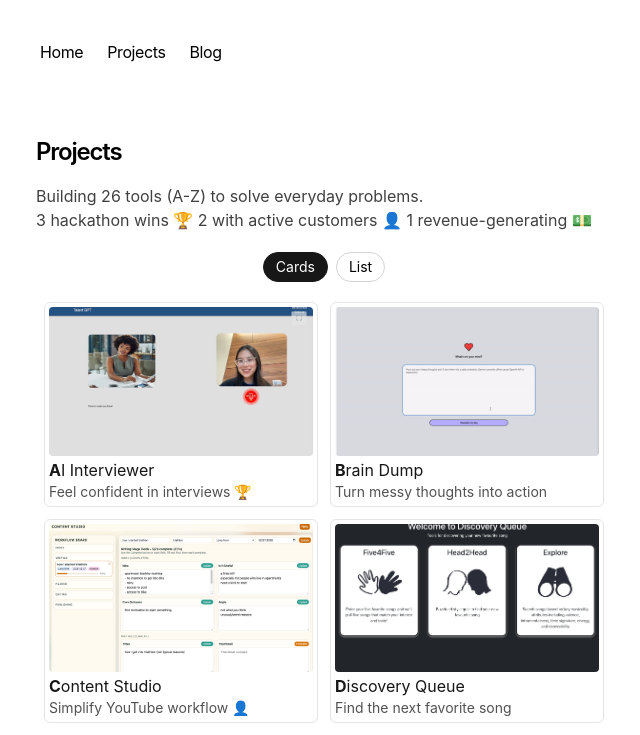
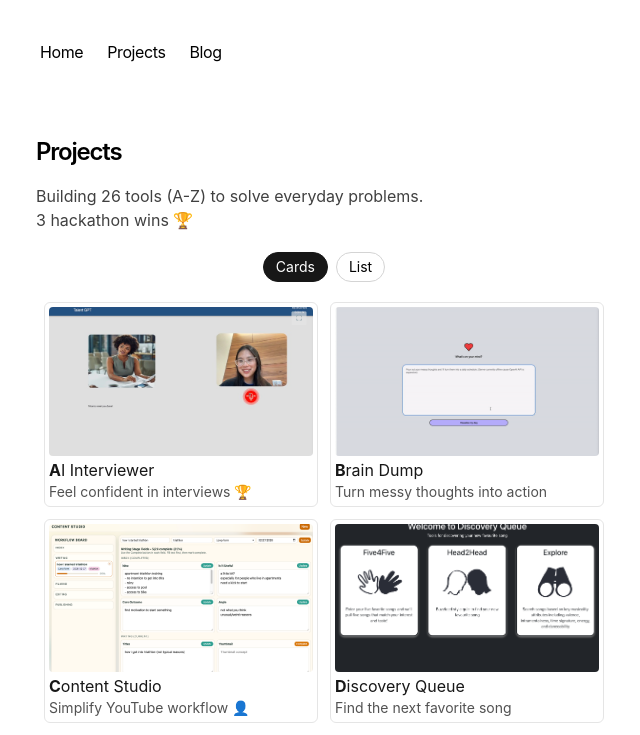
Before and after one commit to janechong-dev/portfolio-site, a Next.js app: page /projects in a window 1280 px wide. Shown: the top 735 px of the page, without its empty margins (316-956 px from the left). Built offline with nearby package versions, Linux system fonts and the light colour scheme.

Commit message:
Remove revenue/customer mention from projects

```diff
--- a/app/projects/page.tsx
+++ b/app/projects/page.tsx
@@ -12,7 +12,7 @@ export default function Page() {
       <p className="text-neutral-700 mb-5">
         Building 26 tools (A-Z) to solve everyday problems.
         <br />
-        3 hackathon wins 🏆 2 with active customers 👤 1 revenue-generating 💵
+        3 hackathon wins 🏆
       </p>
       <Projects />
     </section>
```
